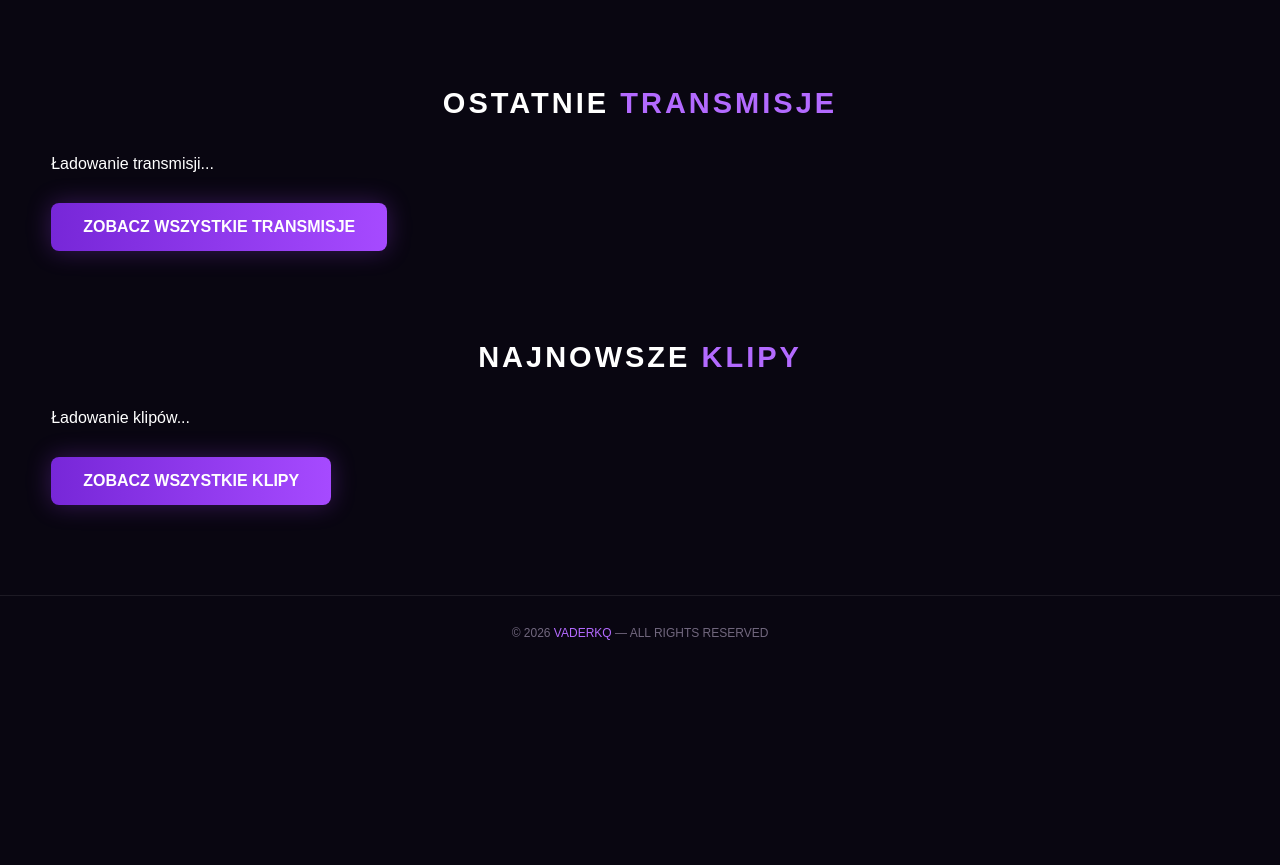
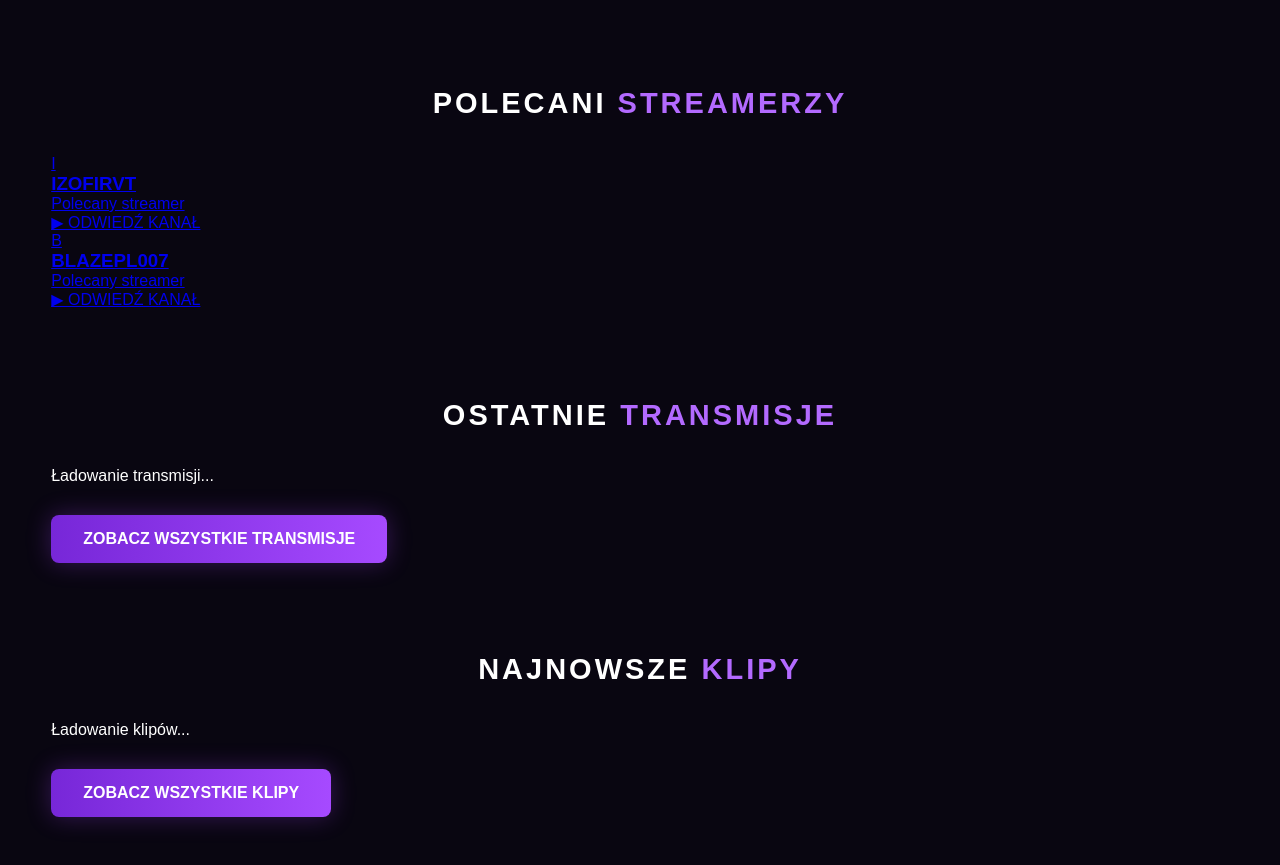
Before and after one commit to Vaderkq/Vaderkq.github.io, a plain HTML site: page index.html in a window 1280 px wide. Shown: the part 1466-2331 px from the top of the page. Before the commit the page ends 2136 px from the top, so only its background shows below. Drawn offline with Linux system fonts and the light colour scheme.

Commit message:
Update index.html

```diff
--- a/index.html
+++ b/index.html
@@ -459,6 +459,36 @@ footer span {
 
 </section>
 
+<!-- POLECANI STREAMERZY -->
+
+<section id="polecani">
+  <h2 class="section-title">
+    POLECANI <span>STREAMERZY</span>
+  </h2>
+
+  <div class="recommended-grid">
+
+    <a class="recommended-card"
+       href="https://www.twitch.tv/izofirvt"
+       target="_blank" rel="noopener">
+      <div class="recommended-avatar">I</div>
+      <h3>IZOFIRVT</h3>
+      <p>Polecany streamer</p>
+      <span>▶ ODWIEDŹ KANAŁ</span>
+    </a>
+
+    <a class="recommended-card"
+       href="https://www.twitch.tv/Blazepl007"
+       target="_blank" rel="noopener">
+      <div class="recommended-avatar">B</div>
+      <h3>BLAZEPL007</h3>
+      <p>Polecany streamer</p>
+      <span>▶ ODWIEDŹ KANAŁ</span>
+    </a>
+
+  </div>
+</section>
+
 <!-- OSTATNIE TRANSMISJE -->
 
 <section id="transmisje">
```
